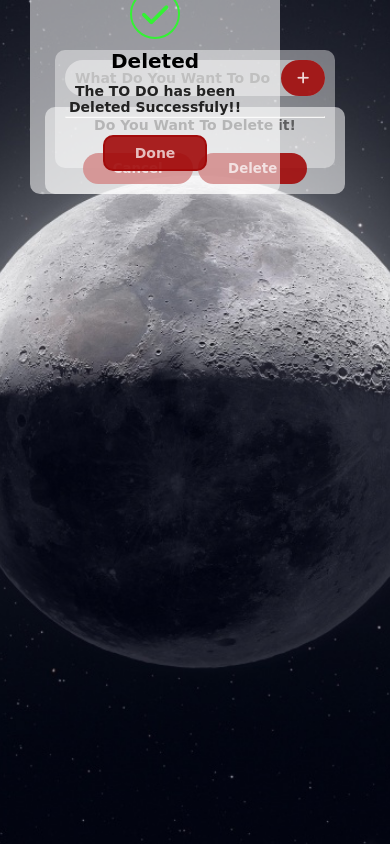
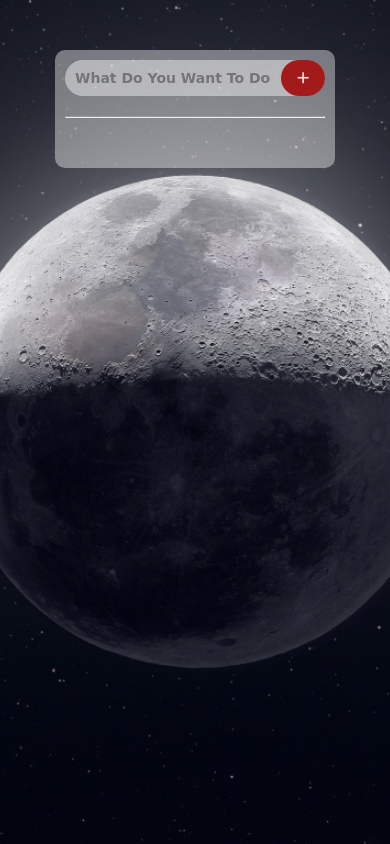
Before and after one commit to Non44880io/Remember-TO-DO-ahsanullah, a plain HTML site: page index.html in a window 390 px wide. Drawn offline with Linux system fonts and the light colour scheme.

Commit message:
Add files via upload

```diff
--- a/style.css
+++ b/style.css
@@ -269,7 +269,7 @@ hr {
     position: absolute;
     width: 100%;
     bottom: 250px;
-    transform: translatey(-400px);
+    transform: translatey(-700px);
   }
   .showbtne {
     transform: translateY(0px);
@@ -314,7 +314,7 @@ hr {
     bottom: 150px;
     left: 30px;
     border-radius: 10px;
-    transform: translateY(-500px);
+    transform: translateY(-800px);
   }
   .newclass {
     transform: translateY(0);
```
